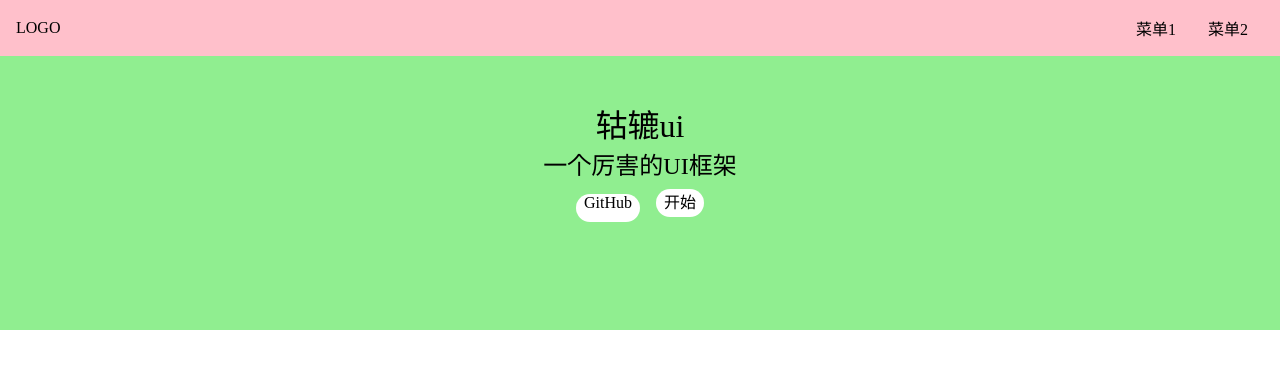
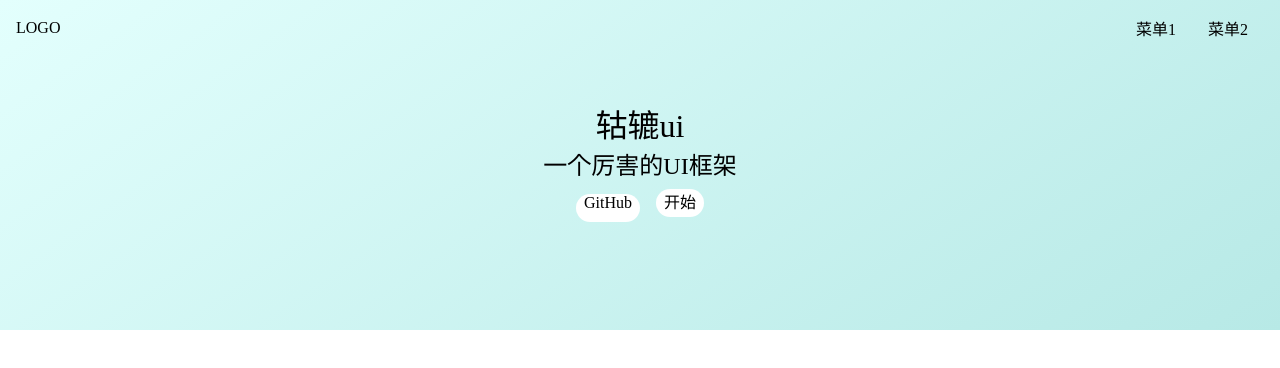
Before and after one commit to anecky/gulu-ui, a Vue app: page /#/ in a window 1280 px wide. Shown: the top 368 px of the page. Built offline with nearby package versions, Linux system fonts and the light colour scheme.

Commit message:
首页背景颜色渐变

```diff
--- a/src/components/Topnav.vue
+++ b/src/components/Topnav.vue
@@ -26,7 +26,6 @@
 
 <style lang="scss" scoped>
   .topnav {
-    background: pink;
     display: flex;
     padding: 16px;
     position: fixed;
--- a/src/view/Home.vue
+++ b/src/view/Home.vue
@@ -1,5 +1,5 @@
 <template>
-  <div>
+  <div class="topnavAndBanner">
     <Topnav/>
     <div class="banner">
       <h1>轱辘ui</h1>
@@ -13,22 +13,25 @@
 </template>
 
 <script lang="ts">
-  import Topnav from '../components/Topnav.vue'
+  import Topnav from '../components/Topnav.vue';
 
   export default {
     name: 'Home',
     components: {Topnav}
-  }
+  };
 </script>
 
 <style lang="scss" scoped>
+  .topnavAndBanner {
+    background: linear-gradient(145deg, rgba(227, 255, 253, 1) 0%, rgba(183, 233, 230, 1) 100%);
+  }
+
   .banner {
     padding: 100px 0;
     display: flex;
     justify-content: center;
     align-items: center;
     flex-direction: column;
-    background: lightgreen;
 
     > .actions {
       padding: 8px 0;
```
